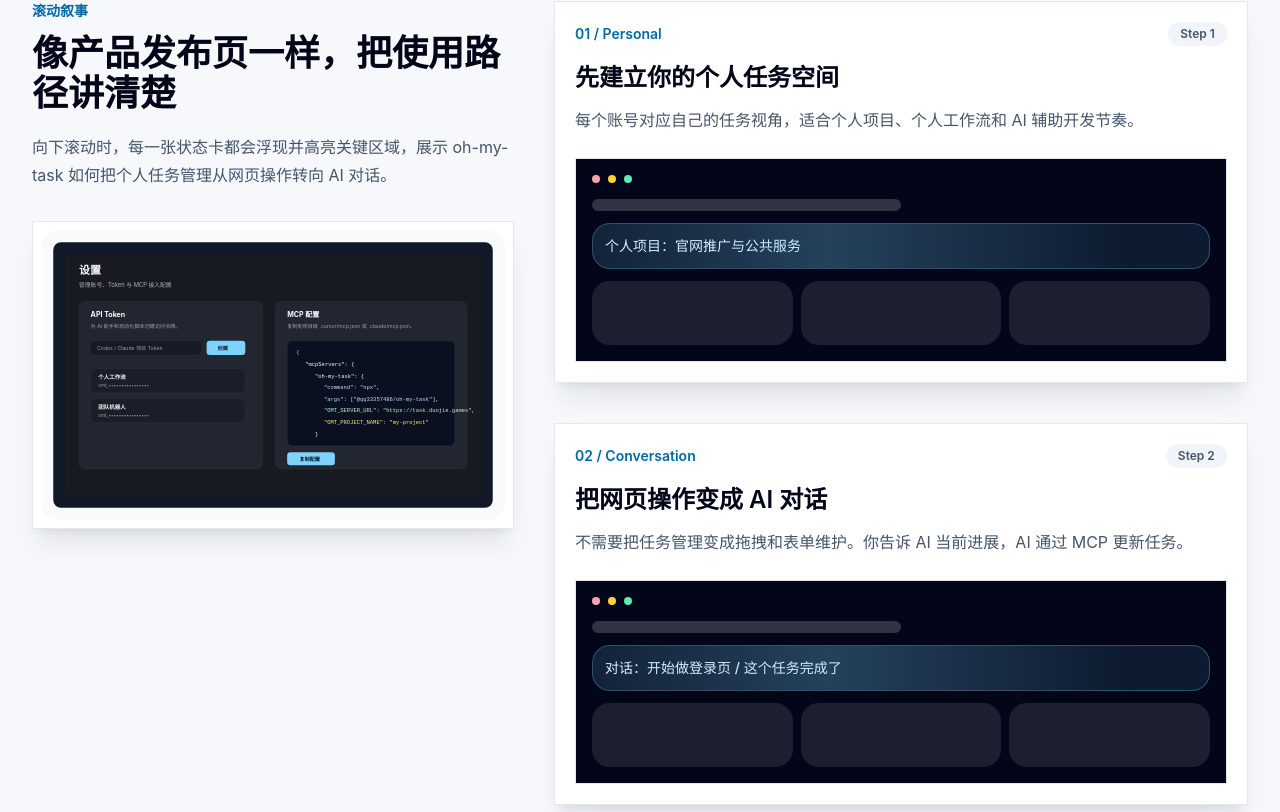
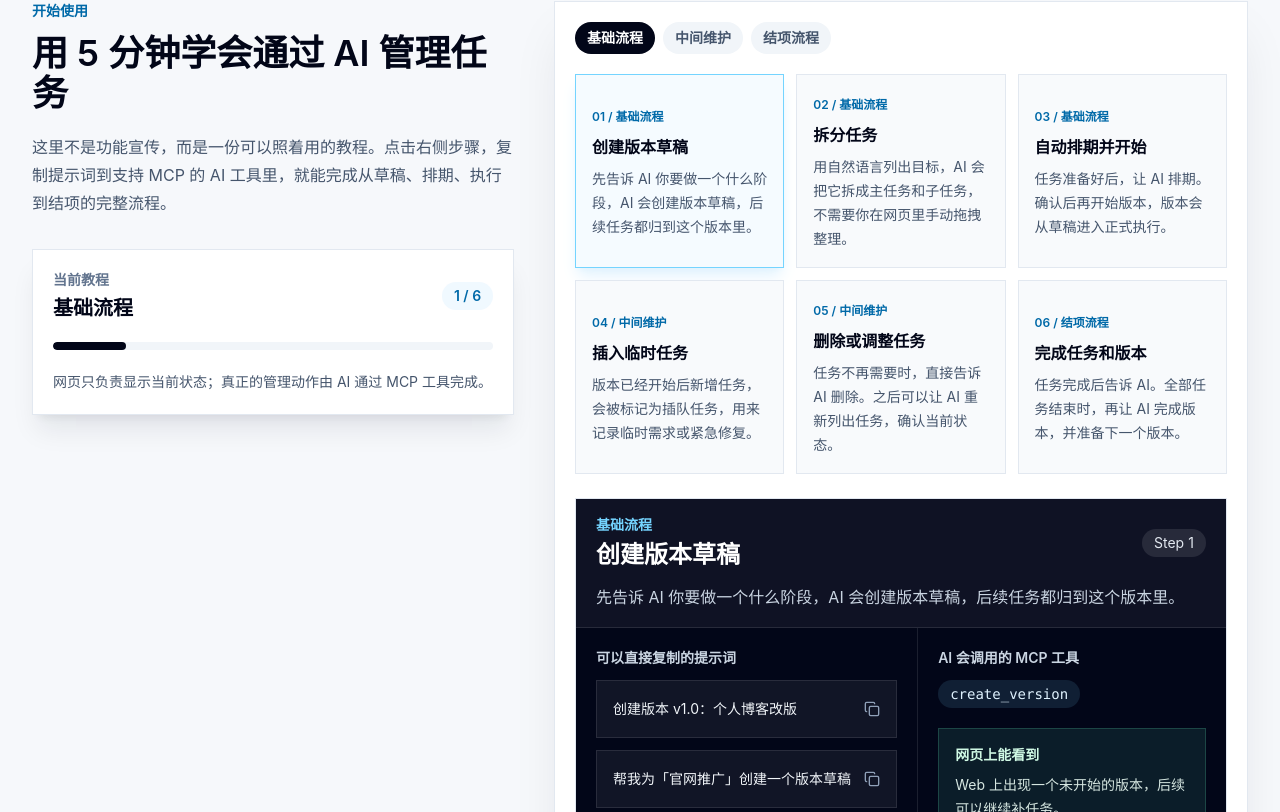
Before and after one commit to qq33357486/oh-my-task, a React (Vite) app in the folder web/: page / in a window 1280 px wide. Shown: the part 1828-2640 px from the top of the page. Built offline with nearby package versions, Linux system fonts and the light colour scheme.

Commit message:
优化首页交互教程

```diff
--- a/package.json
+++ b/package.json
@@ -1,6 +1,6 @@
 {
   "name": "@qq33357486/oh-my-task",
-  "version": "1.4.27",
+  "version": "1.4.28",
   "description": "文档驱动的 AI 编程协作系统 - 通过 MCP 工具管理任务",
   "type": "module",
   "main": "dist/index.js",
--- a/web/src/index.css
+++ b/web/src/index.css
@@ -59,6 +59,11 @@
   * {
     @apply border-border outline-ring/50;
   }
+  html,
+  body,
+  #root {
+    overflow-x: hidden;
+  }
   body {
     @apply font-sans antialiased bg-background text-foreground;
   }
@@ -92,6 +97,14 @@
 }
 
 @layer components {
+  .landing-page {
+    overflow-x: clip;
+  }
+
+  .landing-page :where(h1, h2, h3, p, a, button, span, code) {
+    overflow-wrap: anywhere;
+  }
+
   .omt-reveal {
     opacity: 1;
     transform: translateY(0) scale(1);
@@ -162,32 +175,8 @@
     opacity: 1;
   }
 
-  .story-card {
+  .guide-step-card {
     transform: translateZ(0);
-    transition:
-      transform 320ms ease,
-      box-shadow 320ms ease,
-      border-color 320ms ease;
-  }
-
-  .story-card:hover {
-    transform: translateY(-4px);
-    border-color: rgba(125, 211, 252, 0.65);
-    box-shadow: 0 24px 70px rgba(15, 23, 42, 0.12);
-  }
-
-  .story-highlight {
-    position: relative;
-    overflow: hidden;
-  }
-
-  .story-highlight::after {
-    content: "";
-    position: absolute;
-    inset: 0;
-    transform: translateX(-110%);
-    background: linear-gradient(90deg, transparent, rgba(125, 211, 252, 0.22), transparent);
-    animation: omt-highlight-sweep 4s ease-in-out infinite;
   }
 }
 
@@ -223,23 +212,11 @@
   }
 }
 
-@keyframes omt-highlight-sweep {
-  0%,
-  40% {
-    transform: translateX(-110%);
-  }
-  72%,
-  100% {
-    transform: translateX(110%);
-  }
-}
-
 @media (prefers-reduced-motion: reduce) {
   .omt-reveal,
   .omt-reveal.is-visible,
   .hero-shot,
-  .hero-shot::after,
-  .story-highlight::after {
+  .hero-shot::after {
     animation: none;
     opacity: 1;
     transform: none;
--- a/web/src/pages/LandingPage.tsx
+++ b/web/src/pages/LandingPage.tsx
@@ -6,6 +6,7 @@ import {
   CalendarClock,
   CheckCircle2,
   Code2,
+  Copy,
   GitBranch,
   LayoutDashboard,
   LockKeyhole,
@@ -45,24 +46,54 @@ const flowSteps = [
   { title: '网页查看状态', caption: '随时校准当前进度' },
 ]
 
-const storySteps = [
+const guideSteps = [
   {
-    eyebrow: '01 / Personal',
-    title: '先建立你的个人任务空间',
-    description: '每个账号对应自己的任务视角，适合个人项目、个人工作流和 AI 辅助开发节奏。',
-    highlight: '个人项目：官网推广与公共服务',
+    group: '基础流程',
+    title: '创建版本草稿',
+    description: '先告诉 AI 你要做一个什么阶段，AI 会创建版本草稿，后续任务都归到这个版本里。',
+    prompts: ['创建版本 v1.0：个人博客改版', '帮我为「官网推广」创建一个版本草稿'],
+    tools: ['create_version'],
+    result: 'Web 上出现一个未开始的版本，后续可以继续补任务。',
   },
   {
-    eyebrow: '02 / Conversation',
-    title: '把网页操作变成 AI 对话',
-    description: '不需要把任务管理变成拖拽和表单维护。你告诉 AI 当前进展，AI 通过 MCP 更新任务。',
-    highlight: '对话：开始做登录页 / 这个任务完成了',
+    group: '基础流程',
+    title: '拆分任务',
+    description: '用自然语言列出目标，AI 会把它拆成主任务和子任务，不需要你在网页里手动拖拽整理。',
+    prompts: ['在 v1.0 下创建任务：设计首页、接入登录、整理 README', '把「登录功能」拆成表单、接口、错误提示三个子任务'],
+    tools: ['create_task', 'list_tasks'],
+    result: '任务流里能看到主任务、子任务和预计工作量。',
   },
   {
-    eyebrow: '03 / Web',
-    title: '网页负责把状态展示清楚',
-    description: 'Web 是辅助面板：查看版本、任务流、排期和 MCP 配置。真正的管理动作交给 AI 完成。',
-    highlight: 'Web：任务流 / 版本进度 / Token 配置',
+    group: '基础流程',
+    title: '自动排期并开始',
+    description: '任务准备好后，让 AI 排期。确认后再开始版本，版本会从草稿进入正式执行。',
+    prompts: ['给 v1.0 的任务自动排期，从下周一开始', '确认开始 v1.0，帮我启动这个版本'],
+    tools: ['auto_schedule', 'start_version'],
+    result: 'Web 上显示版本开始日期、预计截止日期和任务时间线。',
+  },
+  {
+    group: '中间维护',
+    title: '插入临时任务',
+    description: '版本已经开始后新增任务，会被标记为插队任务，用来记录临时需求或紧急修复。',
+    prompts: ['插入一个临时任务：修复登录按钮在手机上的样式', '给当前版本加一个插队任务：补充部署说明'],
+    tools: ['create_task', 'auto_schedule'],
+    result: '任务会带有插队标记，必要时可以重新排期。',
+  },
+  {
+    group: '中间维护',
+    title: '删除或调整任务',
+    description: '任务不再需要时，直接告诉 AI 删除。之后可以让 AI 重新列出任务，确认当前状态。',
+    prompts: ['删除「旧版首页截图」这个任务', '列出当前版本还没完成的任务'],
+    tools: ['delete_task', 'list_tasks'],
+    result: 'Web 上任务列表更新，已删除任务不会继续影响当前任务流。',
+  },
+  {
+    group: '结项流程',
+    title: '完成任务和版本',
+    description: '任务完成后告诉 AI。全部任务结束时，再让 AI 完成版本，并准备下一个版本。',
+    prompts: ['「登录功能」做完了，帮我标记完成', '当前版本全部完成，结束 v1.0，并创建 v1.1 草稿'],
+    tools: ['complete_task', 'complete_version', 'create_version'],
+    result: '版本进入完成状态；你可以归档旧版本，继续规划下一阶段。',
   },
 ]
 
@@ -145,7 +176,7 @@ function AnimatedWorkflow() {
       <div className="mx-auto max-w-7xl px-4 py-20 sm:px-6 lg:px-8">
         <Reveal className="mx-auto max-w-3xl text-center">
           <p className="text-sm font-semibold text-sky-700">动态流程</p>
-          <h2 className="mt-3 text-3xl font-semibold text-slate-950 sm:text-4xl">
+          <h2 className="mt-3 break-all text-3xl font-semibold text-slate-950 sm:break-words sm:text-4xl">
             从一句对话到任务落库，个人任务流持续点亮
           </h2>
           <p className="mt-4 leading-7 text-slate-600">
@@ -194,50 +225,172 @@ function AnimatedWorkflow() {
   )
 }
 
-function StoryCard({
-  step,
-  index,
-}: {
-  step: (typeof storySteps)[number]
-  index: number
-}) {
+function UsageGuide() {
+  const [activeIndex, setActiveIndex] = useState(0)
+  const activeStep = guideSteps[activeIndex]
+  const groups = [...new Set(guideSteps.map((step) => step.group))]
+
+  const copyPrompt = async (prompt: string) => {
+    try {
+      await navigator.clipboard?.writeText(prompt)
+    } catch {
+      // 复制只是辅助能力，失败时不影响教程阅读。
+    }
+  }
+
   return (
-    <Reveal delay={index * 80}>
-      <article className="story-card group rounded-3xl border border-slate-200 bg-white p-5 shadow-xl shadow-slate-900/8">
-        <div className="flex items-center justify-between gap-3">
-          <p className="text-sm font-semibold text-sky-700">{step.eyebrow}</p>
-          <span className="rounded-full bg-slate-100 px-3 py-1 text-xs font-semibold text-slate-600">
-            Step {index + 1}
+    <section id="how-it-works" className="bg-[#f6f8fb]">
+      <div className="mx-auto grid max-w-7xl gap-10 px-4 py-20 sm:px-6 lg:grid-cols-[0.82fr_1.18fr] lg:px-8">
+        <div className="lg:sticky lg:top-24 lg:self-start">
+          <Reveal>
+            <p className="text-sm font-semibold text-sky-700">开始使用</p>
+            <h2 className="mt-3 break-all text-3xl font-semibold text-slate-950 sm:break-words sm:text-4xl">
+              用 5 分钟学会通过 AI 管理任务
+            </h2>
+            <p className="mt-5 leading-7 text-slate-600">
+              这里不是功能宣传，而是一份可以照着用的教程。点击右侧步骤，复制提示词到支持 MCP 的 AI 工具里，就能完成从草稿、排期、执行到结项的完整流程。
+            </p>
+            <div className="mt-8 rounded-2xl border border-slate-200 bg-white p-5 shadow-xl shadow-slate-900/8">
+              <div className="flex items-center justify-between gap-4">
+                <div>
+                  <p className="text-sm font-semibold text-slate-500">当前教程</p>
+                  <p className="mt-1 text-xl font-semibold text-slate-950">{activeStep.group}</p>
+                </div>
+                <span className="rounded-full bg-sky-50 px-3 py-1 text-sm font-semibold text-sky-700">
+                  {activeIndex + 1} / {guideSteps.length}
                 </span>
               </div>
-        <h3 className="mt-4 text-2xl font-semibold text-slate-950">{step.title}</h3>
-        <p className="mt-3 leading-7 text-slate-600">{step.description}</p>
-        <div className="mt-6 overflow-hidden rounded-2xl border border-slate-200 bg-slate-950 p-4 text-white">
-          <div className="mb-4 flex gap-2">
-            <span className="size-2 rounded-full bg-rose-300" />
-            <span className="size-2 rounded-full bg-amber-300" />
-            <span className="size-2 rounded-full bg-emerald-300" />
+              <div className="mt-5 h-2 overflow-hidden rounded-full bg-slate-100">
+                <div
+                  className="h-full rounded-full bg-slate-950 transition-all duration-500"
+                  style={{ width: `${((activeIndex + 1) / guideSteps.length) * 100}%` }}
+                />
               </div>
-          <div className="space-y-3">
-            <div className="h-3 w-1/2 rounded-full bg-white/18" />
-            <div className="story-highlight rounded-xl border border-sky-300/30 bg-sky-300/10 p-3 text-sm font-medium text-sky-100">
-              {step.highlight}
+              <p className="mt-5 text-sm leading-6 text-slate-600">
+                网页只负责显示当前状态；真正的管理动作由 AI 通过 MCP 工具完成。
+              </p>
             </div>
-            <div className="grid grid-cols-3 gap-2">
-              <div className="h-16 rounded-xl bg-white/10" />
-              <div className="h-16 rounded-xl bg-white/10" />
-              <div className="h-16 rounded-xl bg-white/10" />
+          </Reveal>
+        </div>
+
+        <Reveal delay={120}>
+          <div className="min-w-0 rounded-3xl border border-slate-200 bg-white p-4 shadow-2xl shadow-slate-900/10 sm:p-5">
+            <div className="flex flex-wrap gap-2">
+              {groups.map((group) => {
+                const firstIndex = guideSteps.findIndex((step) => step.group === group)
+                const isActive = activeStep.group === group
+                return (
+                  <button
+                    key={group}
+                    type="button"
+                    onClick={() => setActiveIndex(firstIndex)}
+                    className={cn(
+                      'rounded-full px-3 py-1.5 text-sm font-semibold transition',
+                      isActive
+                        ? 'bg-slate-950 text-white'
+                        : 'bg-slate-100 text-slate-600 hover:bg-slate-200',
+                    )}
+                  >
+                    {group}
+                  </button>
+                )
+              })}
+            </div>
+
+            <div className="mt-5 grid gap-3 md:grid-cols-2 xl:grid-cols-3">
+              {guideSteps.map((step, index) => (
+                <button
+                  key={`${step.group}-${step.title}`}
+                  type="button"
+                  onClick={() => setActiveIndex(index)}
+                  className={cn(
+                    'guide-step-card min-w-0 rounded-2xl border p-4 text-left transition',
+                    index === activeIndex
+                      ? 'border-sky-300 bg-sky-50/70 shadow-lg shadow-sky-100'
+                      : 'border-slate-200 bg-slate-50 hover:border-slate-300 hover:bg-white',
+                  )}
+                >
+                  <span className="text-xs font-semibold text-sky-700">
+                    {String(index + 1).padStart(2, '0')} / {step.group}
+                  </span>
+                  <h3 className="mt-2 text-base font-semibold text-slate-950">{step.title}</h3>
+                  <p className="mt-2 text-sm leading-6 text-slate-600">{step.description}</p>
+                </button>
+              ))}
+            </div>
+
+            <article className="mt-6 min-w-0 overflow-hidden rounded-3xl border border-slate-200 bg-slate-950 text-white">
+              <div className="border-b border-white/10 bg-white/5 px-5 py-4">
+                <div className="flex flex-wrap items-center justify-between gap-3">
+                  <div>
+                    <p className="text-sm font-semibold text-sky-300">{activeStep.group}</p>
+                    <h3 className="mt-1 text-2xl font-semibold">{activeStep.title}</h3>
+                  </div>
+                  <span className="rounded-full bg-white/10 px-3 py-1 text-sm text-slate-200">
+                    Step {activeIndex + 1}
+                  </span>
+                </div>
+                <p className="mt-3 leading-7 text-slate-300">{activeStep.description}</p>
+              </div>
+
+              <div className="grid gap-0 lg:grid-cols-[1.05fr_0.95fr]">
+                <div className="min-w-0 p-5">
+                  <p className="text-sm font-semibold text-slate-300">可以直接复制的提示词</p>
+                  <div className="mt-3 space-y-3">
+                    {activeStep.prompts.map((prompt) => (
+                      <button
+                        key={prompt}
+                        type="button"
+                        onClick={() => copyPrompt(prompt)}
+                        className="group flex w-full min-w-0 items-start justify-between gap-3 rounded-2xl border border-white/10 bg-white/6 p-4 text-left transition hover:border-sky-300/50 hover:bg-sky-300/10"
+                      >
+                        <span className="min-w-0 text-sm leading-6 text-slate-100">{prompt}</span>
+                        <Copy className="mt-1 size-4 shrink-0 text-slate-400 transition group-hover:text-sky-200" />
+                      </button>
+                    ))}
+                  </div>
+                </div>
+
+                <div className="min-w-0 border-t border-white/10 p-5 lg:border-l lg:border-t-0">
+                  <p className="text-sm font-semibold text-slate-300">AI 会调用的 MCP 工具</p>
+                  <div className="mt-3 flex flex-wrap gap-2">
+                    {activeStep.tools.map((tool) => (
+                      <code key={tool} className="rounded-full bg-sky-300/12 px-3 py-1 text-sm text-sky-100">
+                        {tool}
+                      </code>
+                    ))}
+                  </div>
+                  <div className="mt-5 rounded-2xl border border-emerald-300/20 bg-emerald-300/10 p-4">
+                    <p className="text-sm font-semibold text-emerald-100">网页上能看到</p>
+                    <p className="mt-2 text-sm leading-6 text-emerald-50/90">{activeStep.result}</p>
                   </div>
                 </div>
               </div>
             </article>
+          </div>
         </Reveal>
+      </div>
+    </section>
   )
 }
 
 export default function LandingPage() {
+  useEffect(() => {
+    const scrollToHash = () => {
+      const id = window.location.hash.replace('#', '')
+      if (!id) return
+      window.setTimeout(() => {
+        document.getElementById(id)?.scrollIntoView({ block: 'start' })
+      }, 0)
+    }
+
+    scrollToHash()
+    window.addEventListener('hashchange', scrollToHash)
+    return () => window.removeEventListener('hashchange', scrollToHash)
+  }, [])
+
   return (
-    <div className="min-h-screen overflow-x-hidden bg-[#f6f8fb] text-[#111827]">
+    <div className="landing-page min-h-screen overflow-x-hidden bg-[#f6f8fb] text-[#111827]">
       <header className="sticky top-0 z-30 border-b border-slate-200/80 bg-white/85 backdrop-blur-xl">
         <div className="mx-auto flex max-w-7xl items-center justify-between px-4 py-3 sm:px-6 lg:px-8">
           <Link to="/" className="flex items-center gap-2 font-semibold">
@@ -288,7 +441,7 @@ export default function LandingPage() {
               </h1>
             </Reveal>
             <Reveal delay={200}>
-              <p className="mt-6 max-w-2xl text-lg leading-8 text-slate-600">
+              <p className="mt-6 max-w-2xl text-base leading-8 text-slate-600 sm:text-lg">
                 oh-my-task 是一个面向个人的任务管理器。核心不是在网页上拖拽卡片，而是通过 AI + MCP 创建、查询、推进和完成任务；网页则用于查看当前状态与配置接入。
               </p>
             </Reveal>
@@ -339,7 +492,7 @@ export default function LandingPage() {
           <div className="mx-auto max-w-7xl px-4 py-20 sm:px-6 lg:px-8">
             <Reveal className="max-w-2xl">
               <p className="text-sm font-semibold text-sky-700">核心能力</p>
-              <h2 className="mt-3 text-3xl font-semibold text-slate-950">个人管理为主，AI 交互为核心</h2>
+              <h2 className="mt-3 break-all text-3xl font-semibold text-slate-950 sm:break-words">个人管理为主，AI 交互为核心</h2>
             </Reveal>
             <div className="mt-10 grid gap-4 md:grid-cols-3">
               {features.map((feature, index) => (
@@ -359,40 +512,14 @@ export default function LandingPage() {
 
         <AnimatedWorkflow />
 
-        <section id="how-it-works" className="bg-[#f6f8fb]">
-          <div className="mx-auto grid max-w-7xl gap-10 px-4 py-20 sm:px-6 lg:grid-cols-[0.82fr_1.18fr] lg:px-8">
-            <div className="lg:sticky lg:top-24 lg:self-start">
-              <Reveal>
-                <p className="text-sm font-semibold text-sky-700">滚动叙事</p>
-                <h2 className="mt-3 text-3xl font-semibold text-slate-950 sm:text-4xl">
-                  像产品发布页一样，把使用路径讲清楚
-                </h2>
-                <p className="mt-5 leading-7 text-slate-600">
-                  向下滚动时，每一张状态卡都会浮现并高亮关键区域，展示 oh-my-task 如何把个人任务管理从网页操作转向 AI 对话。
-                </p>
-                <div className="mt-8 overflow-hidden rounded-2xl border border-slate-200 bg-white p-2 shadow-xl shadow-slate-900/8">
-                  <img
-                    src="/marketing/mcp-settings.svg"
-                    alt="oh-my-task MCP 配置截图"
-                    className="aspect-[16/10] w-full rounded-xl object-cover"
-                  />
-                </div>
-              </Reveal>
-            </div>
-            <div className="space-y-6 lg:space-y-10">
-              {storySteps.map((step, index) => (
-                <StoryCard key={step.title} step={step} index={index} />
-              ))}
-            </div>
-          </div>
-        </section>
+        <UsageGuide />
 
         <section id="deploy" className="bg-slate-950 text-white">
           <div className="mx-auto grid max-w-7xl gap-8 px-4 py-20 sm:px-6 lg:grid-cols-[0.85fr_1.15fr] lg:px-8">
             <Reveal>
               <div>
                 <p className="text-sm font-semibold text-sky-300">公共服务 + 开源自托管</p>
-                <h2 className="mt-3 text-3xl font-semibold">先按个人工作流使用，再按需要扩展</h2>
+                <h2 className="mt-3 break-all text-3xl font-semibold sm:break-words">先按个人工作流使用，再按需要扩展</h2>
                 <p className="mt-5 leading-7 text-slate-300">
                   公共站点适合快速开始；Docker 镜像适合个人服务器和长期项目。如果你需要团队协作、权限流转或组织级流程，可以基于开源版本自行修改。
                 </p>
@@ -421,7 +548,7 @@ export default function LandingPage() {
                   <LayoutDashboard className="size-4" />
                   task.duojie.games
                 </div>
-                <h2 className="mt-3 text-3xl font-semibold text-slate-950">现在就把个人任务空间建起来</h2>
+                <h2 className="mt-3 break-all text-3xl font-semibold text-slate-950 sm:break-words">现在就把个人任务空间建起来</h2>
               </div>
               <div className="flex flex-col gap-3 sm:flex-row">
                 <Link
```
Also changed, not shown: web/public/marketing/landing-page.png, 1 other file (tests, documents, lock files or other folders). Lines whose indentation alone changed are shown as unchanged.
